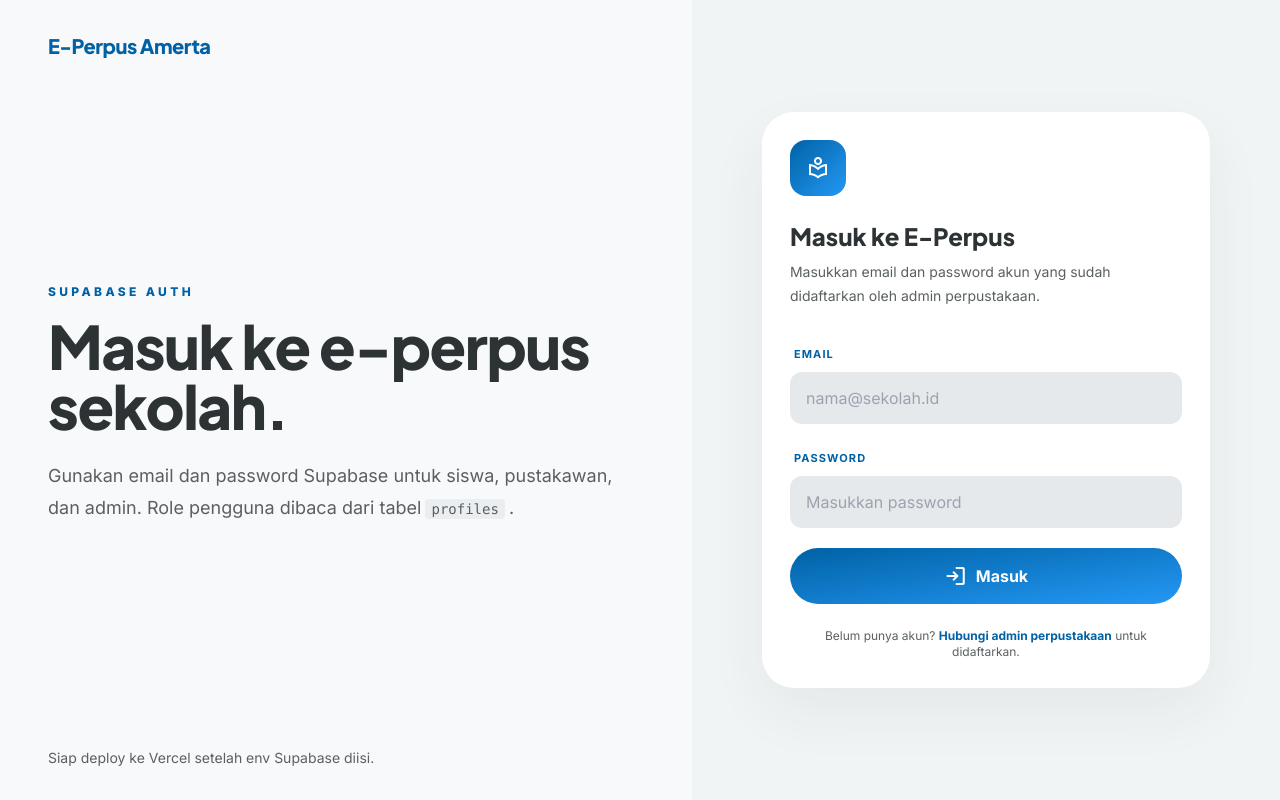
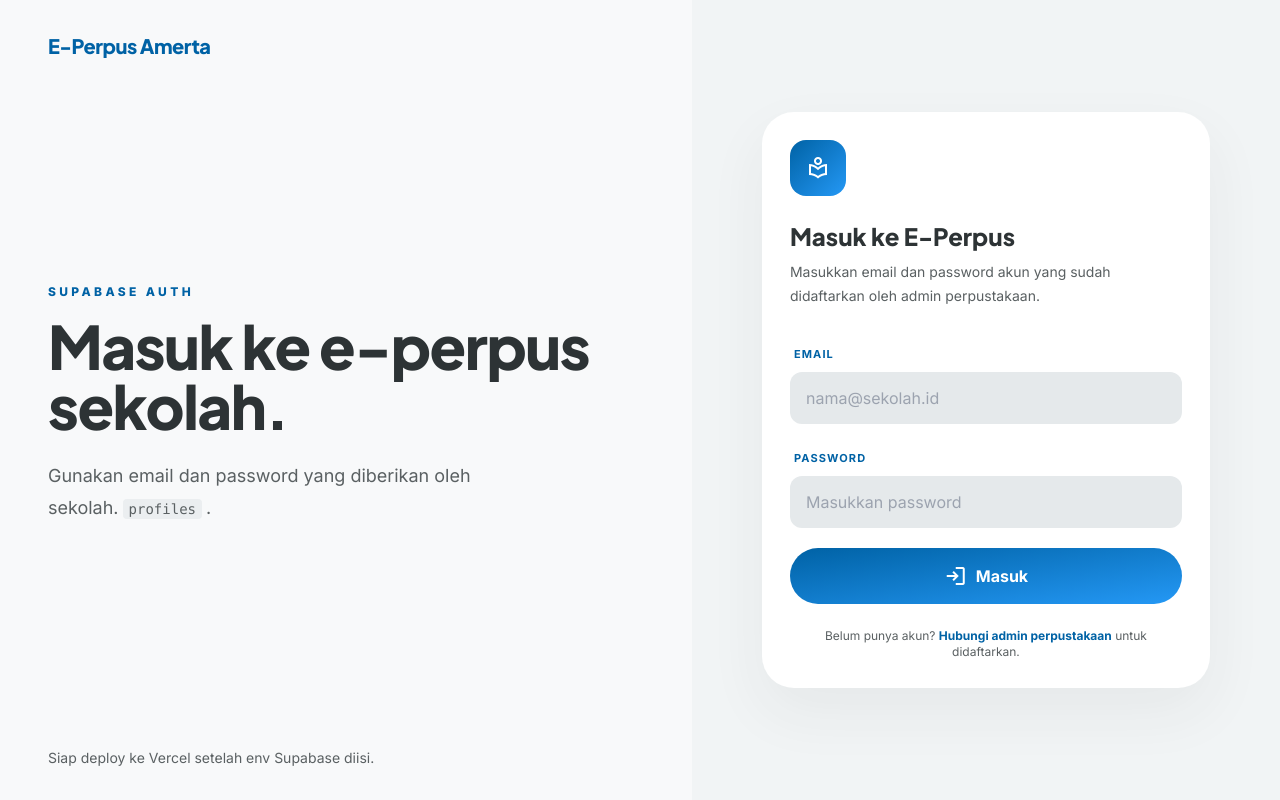
Before and after one commit to nugrohofebri/e-perpus-amerta, a Next.js app: page /login in a window 1280 px wide. Built offline with nearby package versions, Linux system fonts and the light colour scheme; no server answers.

Commit message:
edit login page

```diff
--- a/app/login/page.tsx
+++ b/app/login/page.tsx
@@ -19,7 +19,7 @@ export default async function LoginPage() {
             Masuk ke e-perpus sekolah.
           </h1>
           <p className="mt-6 max-w-xl text-lg leading-8 text-on-surface-variant">
-            Gunakan email dan password Supabase untuk siswa, pustakawan, dan admin. Role pengguna dibaca dari tabel
+            Gunakan email dan password yang diberikan oleh sekolah.
             <code className="mx-1 rounded bg-surface-container px-1.5 py-0.5 text-sm">profiles</code>.
           </p>
         </div>
```
